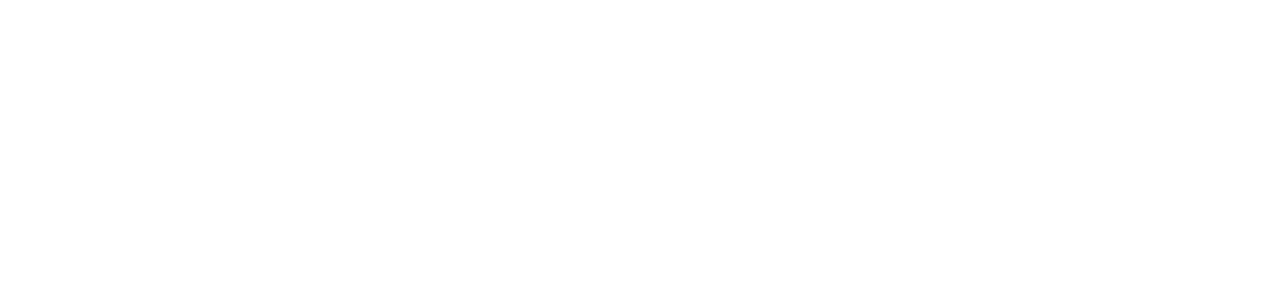
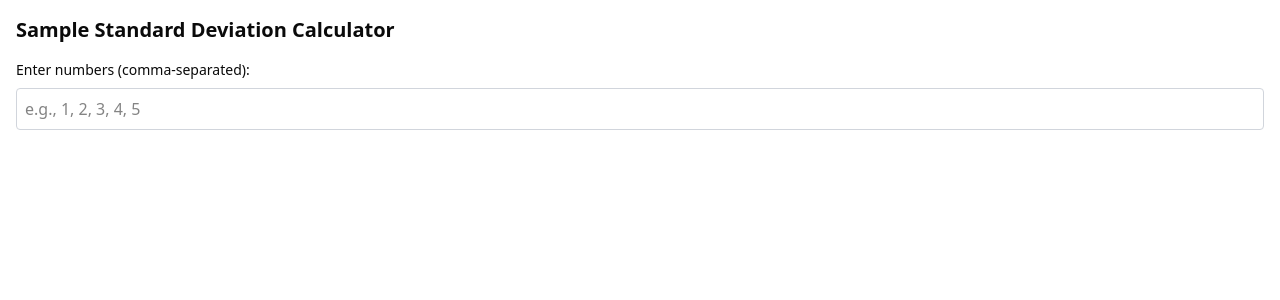
Before and after one commit to marparc/DataAnalyticsTools, a React (Vite) app: page /sd in a window 1280 px wide. Before the commit this address had no page. Shown: the top 300 px of the page. Built offline with nearby package versions, Linux system fonts and the light colour scheme.

Commit message:
added standard dev and mean

```diff
--- a/src/App.tsx
+++ b/src/App.tsx
@@ -1,12 +1,14 @@
 import GhantChart from "./ghant-chart";
 import { Button } from "../components/ui/button";
 import { Route, Routes, useNavigate } from "react-router-dom";
+import StandardDev from "./standard-deviation";
 
 const App = () => {
   return (
     <Routes>
       <Route path="/gantt" element={<GhantChart />} />
       <Route path="/" element={<MainMenu />} />
+      <Route path="/sd" element={<StandardDev />} />
     </Routes>
   );
 };
@@ -15,8 +17,13 @@
   const navigate = useNavigate();
 
   return (
-    <div>
-      <Button onClick={() => navigate("/gantt")}>Gantt Chart</Button>
+    <div className="p-20">
+      <Button className="mr-10" onClick={() => navigate("/gantt")}>
+        Gantt Chart
+      </Button>
+      <Button className="mr-10" onClick={() => navigate("/sd")}>
+        Standard Dev And Mean
+      </Button>
     </div>
   );
 };
--- /dev/null
+++ b/src/standard-deviation.tsx
@@ -0,0 +1,75 @@
+import { useState } from "react";
+
+const StandardDev = () => {
+  const [input, setInput] = useState("");
+  const [data, setData] = useState<number[]>([]);
+
+  const handleInputChange = (e: React.ChangeEvent<HTMLInputElement>) => {
+    const value = e.target.value;
+    setInput(value);
+
+    // Parse comma-separated values
+    const numbers = value
+      .split(",")
+      .map((num) => parseFloat(num.trim()))
+      .filter((num) => !isNaN(num));
+
+    setData(numbers);
+  };
+
+  // Calculate mean
+  const mean =
+    data.length > 0
+      ? data.reduce((sum, value) => sum + value, 0) / data.length
+      : 0;
+
+  // Calculate sample standard deviation
+  const variance =
+    data.length > 1
+      ? data.reduce((sum, value) => sum + Math.pow(value - mean, 2), 0) /
+        (data.length - 1)
+      : 0;
+
+  const stdDev = Math.sqrt(variance);
+
+  return (
+    <div className="p-4">
+      <h1 className="text-xl font-bold mb-4">
+        Sample Standard Deviation Calculator
+      </h1>
+
+      <div className="mb-4">
+        <label htmlFor="data-input" className="block text-sm font-medium mb-2">
+          Enter numbers (comma-separated):
+        </label>
+        <input
+          id="data-input"
+          type="text"
+          value={input}
+          onChange={handleInputChange}
+          className="w-full p-2 border border-gray-300 rounded"
+          placeholder="e.g., 1, 2, 3, 4, 5"
+        />
+      </div>
+
+      {data.length > 0 && (
+        <div className="space-y-2">
+          <p>
+            <strong>Data:</strong> [{data.join(", ")}]
+          </p>
+          <p>
+            <strong>Count:</strong> {data.length}
+          </p>
+          <p>
+            <strong>Mean:</strong> {mean.toFixed(2)}
+          </p>
+          <p>
+            <strong>Standard Deviation:</strong> {stdDev.toFixed(2)}
+          </p>
+        </div>
+      )}
+    </div>
+  );
+};
+
+export default StandardDev;
```
